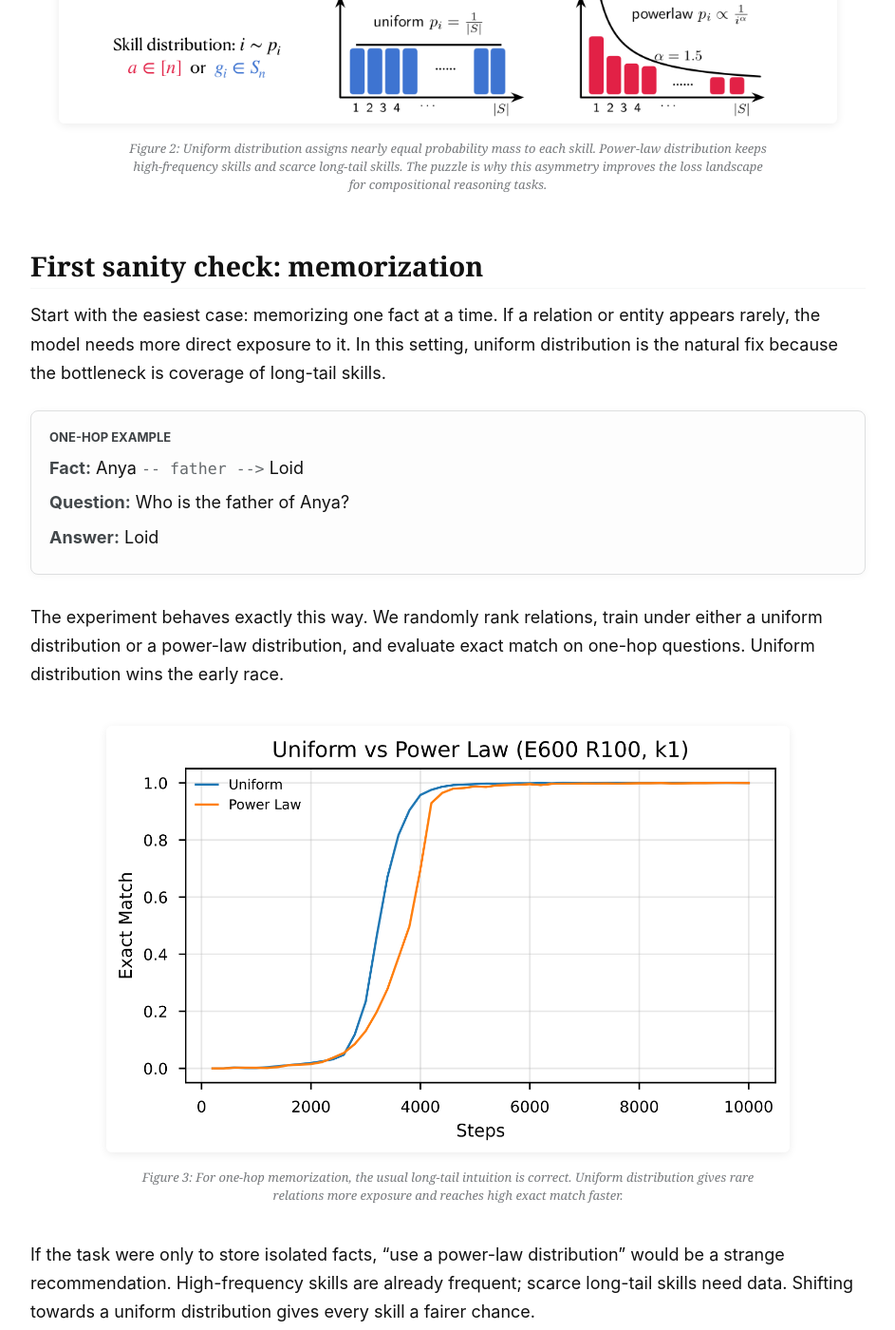
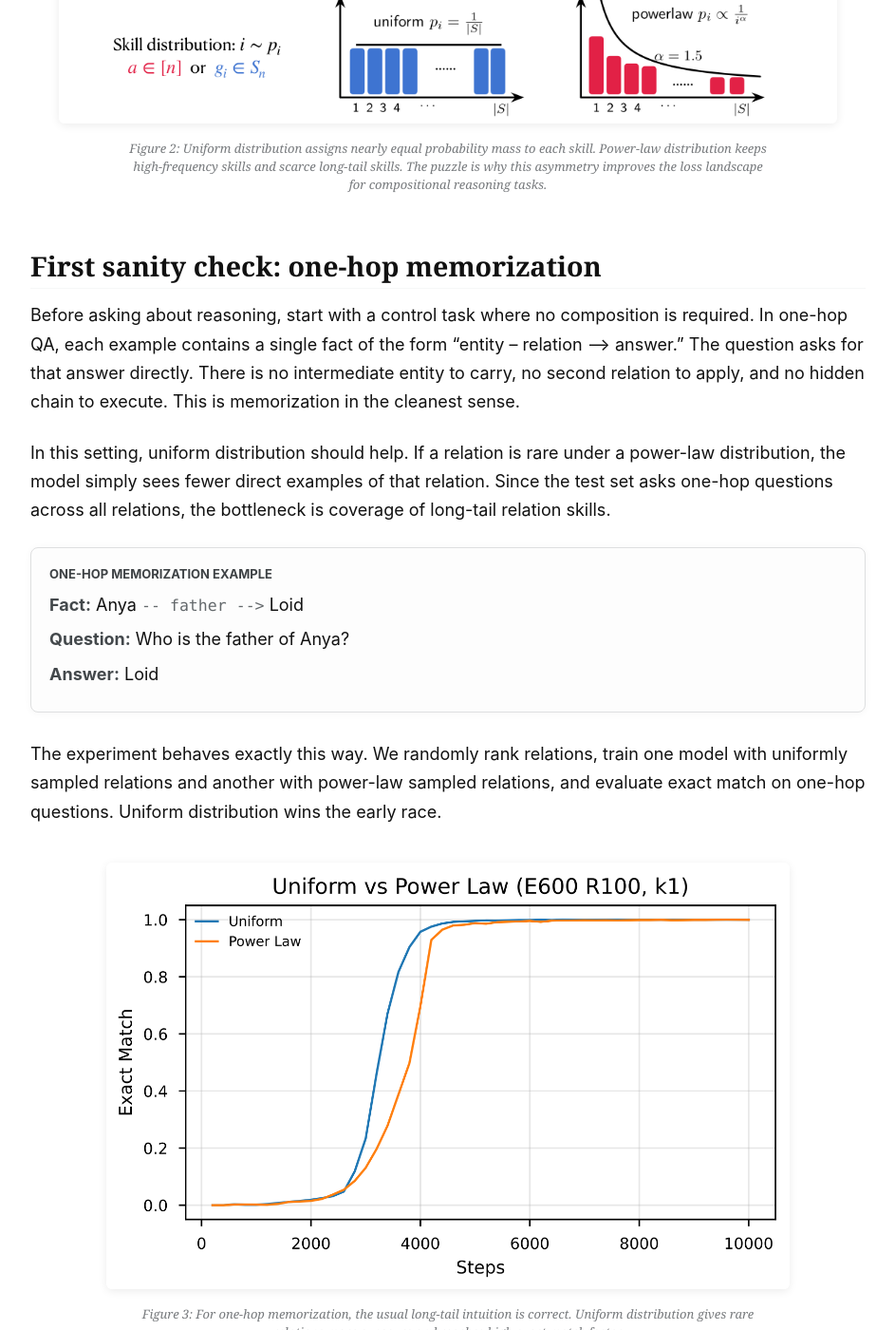
Before and after one commit to zixuan-wang-dlt/zixuan-wang-dlt.github.io, a Jekyll site: the page built from _posts/2026-06-23-power-law-compositional-reasoning.md, in a window 1280 px wide and 1400 px high, scrolled down 1809 px. Shown: the whole window at 95% size, without its empty margins (168-1111 px from the left). Built offline with Jekyll 4.4.1, drawn with Linux system fonts in a browser that asks for light colours; some web fonts are replaced; formulas are drawn with MathJax 3; comment, search, counter and statistics services are not loaded; some of the changed text lies outside the part shown.

Commit message:
Clarify one-hop memorization control

```diff
--- a/_posts/2026-06-23-power-law-compositional-reasoning.md
+++ b/_posts/2026-06-23-power-law-compositional-reasoning.md
@@ -62,12 +62,14 @@ That is the intuition we start from. If a power-law distribution creates a long-
   <figcaption>Figure 2: Uniform distribution assigns nearly equal probability mass to each skill. Power-law distribution keeps high-frequency skills and scarce long-tail skills. The puzzle is why this asymmetry improves the loss landscape for compositional reasoning tasks.</figcaption>
 </figure>
 
-## First sanity check: memorization
+## First sanity check: one-hop memorization
 
-Start with the easiest case: memorizing one fact at a time. If a relation or entity appears rarely, the model needs more direct exposure to it. In this setting, uniform distribution is the natural fix because the bottleneck is coverage of long-tail skills.
+Before asking about reasoning, start with a control task where no composition is required. In one-hop QA, each example contains a single fact of the form "entity -- relation --> answer." The question asks for that answer directly. There is no intermediate entity to carry, no second relation to apply, and no hidden chain to execute. This is memorization in the cleanest sense.
+
+In this setting, uniform distribution should help. If a relation is rare under a power-law distribution, the model simply sees fewer direct examples of that relation. Since the test set asks one-hop questions across all relations, the bottleneck is coverage of long-tail relation skills.
 
 <div class="powerlaw-example">
-  <div class="powerlaw-example__title">One-hop example</div>
+  <div class="powerlaw-example__title">One-hop memorization example</div>
   <div class="powerlaw-example__body">
     <p><strong>Fact:</strong> Anya <span>-- father --></span> Loid</p>
     <p><strong>Question:</strong> Who is the father of Anya?</p>
@@ -75,7 +77,7 @@ Start with the easiest case: memorizing one fact at a time. If a relation or ent
   </div>
 </div>
 
-The experiment behaves exactly this way. We randomly rank relations, train under either a uniform distribution or a power-law distribution, and evaluate exact match on one-hop questions. Uniform distribution wins the early race.
+The experiment behaves exactly this way. We randomly rank relations, train one model with uniformly sampled relations and another with power-law sampled relations, and evaluate exact match on one-hop questions. Uniform distribution wins the early race.
 
 <figure class="powerlaw-figure">
   <img src="/images/blog/power-law/single-hop-memorization.png" alt="Uniform distribution learns a one-hop memorization task faster than power-law distribution">
```
